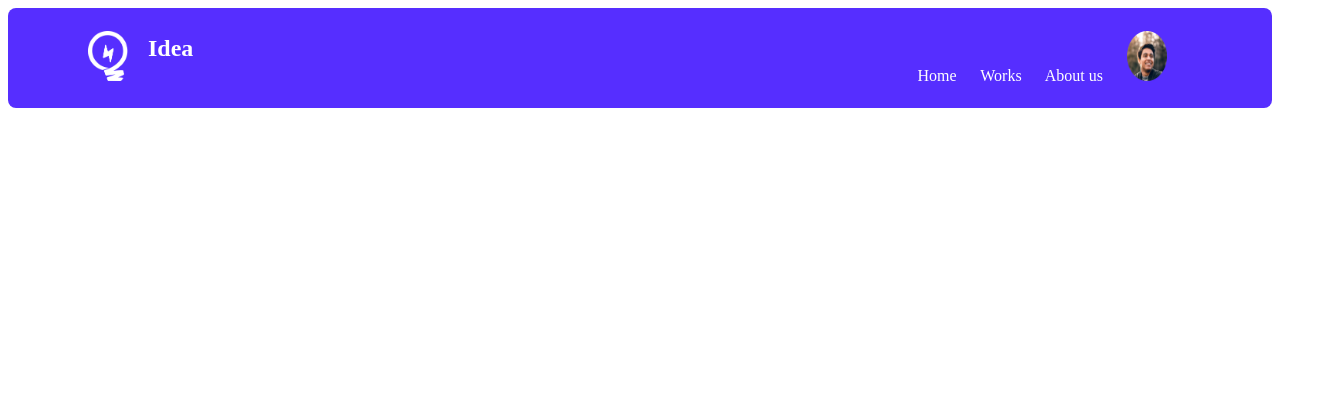
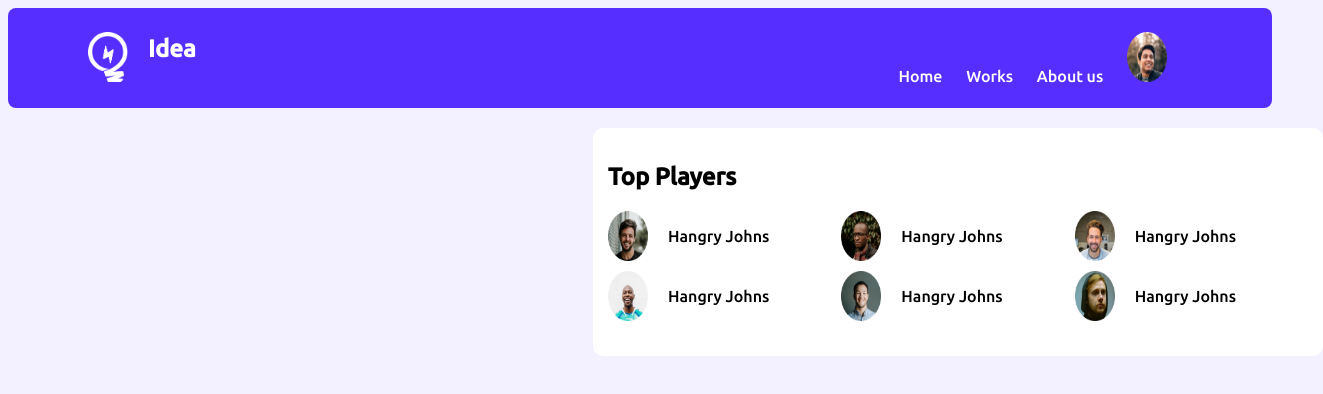
Before and after one commit to Mahfuzur-webd/plane-html-css-responsive, a plain HTML site: page index.html in a window 1280 px wide. Shown: the whole page, 1323 px wide, since content can reach past the window. Drawn offline with Linux system fonts and the light colour scheme; a web font is replaced by a local one.

Commit message:
Top Players

```diff
--- a/index.html
+++ b/index.html
@@ -27,5 +27,42 @@
             </div>
         </nav>
     </header>
+
+    <!-- Top Box -->
+
+    <main>
+        <section class="top-players">
+            <h2>Top Players</h2>
+            <div class="players">
+
+                <div class="player">
+                 <img src="images/players/player-1.png" alt="">
+                 <p>Hangry Johns</p>
+                </div>
+                <div class="player">
+                 <img src="images/players/player-2.png" alt="">
+                 <p>Hangry Johns</p>
+                </div>
+                <div class="player">
+                 <img src="images/players/player-3.png" alt="">
+                 <p>Hangry Johns</p>
+                </div>
+                <div class="player">
+                 <img src="images/players/player-4.png" alt="">
+                 <p>Hangry Johns</p>
+                </div>
+                <div class="player">
+                 <img src="images/players/player-5.png" alt="">
+                 <p>Hangry Johns</p>
+                </div>
+                <div class="player">
+                 <img src="images/players/player-6.png" alt="">
+                 <p>Hangry Johns</p>
+                </div>
+
+            </div>
+        </section>
+    </main>
+
 </body>
 </html>
--- a/styles/style.css
+++ b/styles/style.css
@@ -1,13 +1,19 @@
 /* Font */
-<style>
+
 @import url('https://fonts.googleapis.com/css2?family=Poppins:wght@500&family=Scheherazade+New:wght@700&family=Source+Serif+4&family=Ubuntu:wght@500&display=swap');
-</style>
+
 
 body{
+    background-color: #F3F1FF;
     font-family: 'Poppins', sans-serif;
-font-family: 'Scheherazade New', serif;
-font-family: 'Source Serif 4', sans-serif;
-font-family: 'Ubuntu', sans-serif;
+    font-family: 'Scheherazade New', serif;
+    font-family: 'Source Serif 4', sans-serif;
+    font-family: 'Ubuntu', sans-serif;
+
+}
+main{
+
+    height: 100%;
 }
 nav{
     display: flex;
@@ -39,3 +45,31 @@ nav{
     color: white;
     text-decoration: none;
 }
+
+/* Top Players */
+.top-players{
+    margin-top: 20px;
+    height: 100%;
+    width: 700px;
+    margin-left: 585px;
+    margin-right: 385px;
+    background-color: white;
+    border-radius: 10px;
+    padding: 15px;
+}
+.players{
+    display: grid;
+    grid-template-columns: repeat(3, 1fr);
+    margin-bottom: 10px;
+}
+.player{
+    display: flex;
+    align-items: center;
+
+}
+.players .player{
+    margin-bottom: 10px;
+}
+.top-players h2{
+    color: black;
+}
```
